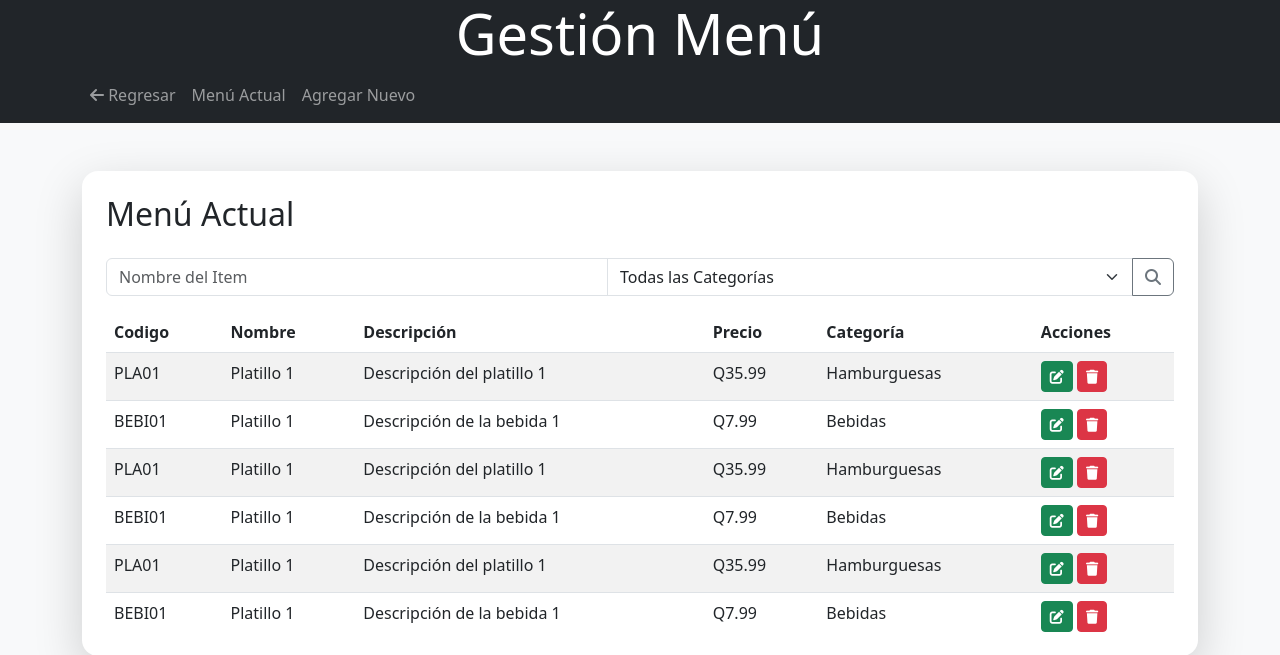
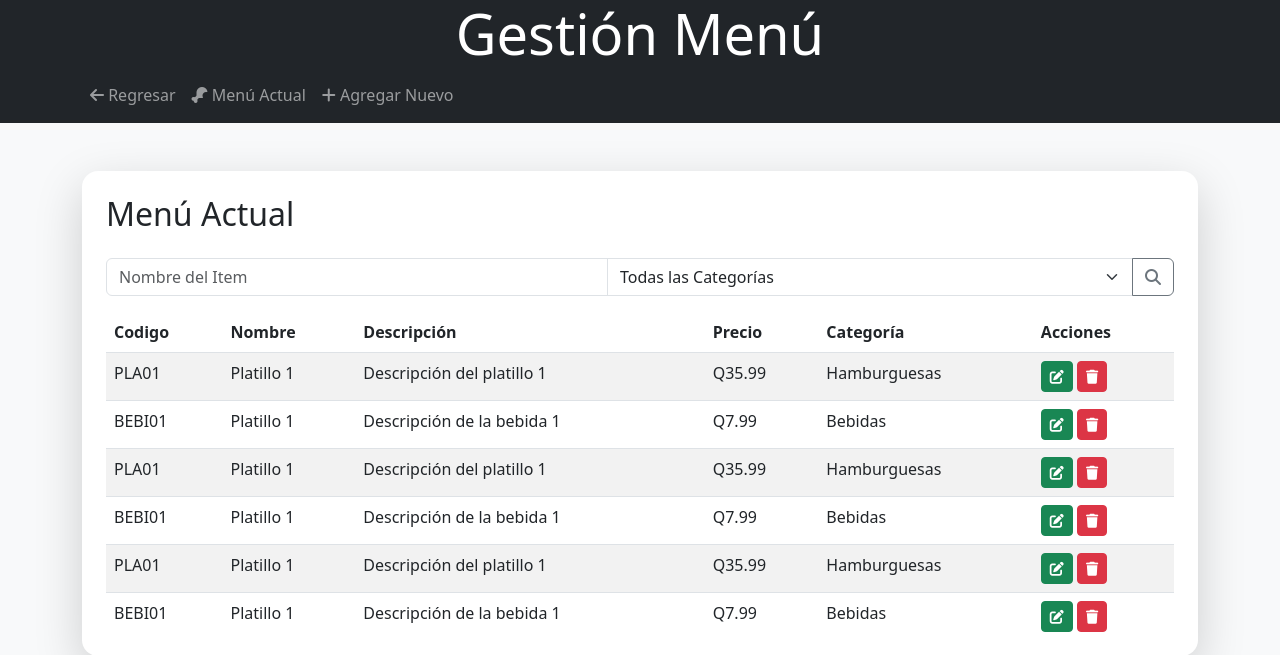
Before and after one commit to jsuhula/sistema-administrativo, a PHP site: page /views/gestion-menu.php in a window 1280 px wide. Shown: the top 655 px of the page. Run offline with PHP 8.4, Linux system fonts and the light colour scheme; the visitor is signed in with stand-in values (Sample User, id 1).

Commit message:
[ADD] Se agregaron iconos a las opciones de navegacion entre los diferentes modulos

```diff
--- a/index.php
+++ b/index.php
@@ -44,7 +44,7 @@ $nombreUsuarioActual = empty($usuarioSesion->NombreUsuarioSesion) ? $usuarioSesi
                         <a class="nav-link" href="views/gestion-nomina.php"><i class="fa-regular fa-folder-open"></i> Nómina</a>
                     </li>
                     <li class="nav-item">
-                        <a class="nav-link" href="views/gestion-empleados.php"><i class="fa-solid fa-users-gear"></i> Empleados</a>
+                        <a class="nav-link" href="views/gestion-empleados.php"><i class="fa-solid fa-users"></i> Empleados</a>
                     </li>
                     <li class="nav-item">
                         <a class="nav-link" href="views/gestion-menu.php"><i class="fa-solid fa-drumstick-bite"></i> Menú</a>
--- a/views/gestion-menu.php
+++ b/views/gestion-menu.php
@@ -32,10 +32,10 @@ if (!$_SESSION) {
                         <a id="regresar" class="nav-link" href="/index.php"><i class="fas fa-arrow-left"></i> Regresar</a>
                     </li>
                     <li class="nav-item">
-                        <a class="nav-link" href="#lista-menu">Menú Actual</a>
+                        <a class="nav-link" href="#lista-menu"><i class="fa-solid fa-drumstick-bite"></i> Menú Actual</a>
                     </li>
                     <li class="nav-item">
-                        <a class="nav-link" href="#agregar-nuevo">Agregar Nuevo</a>
+                        <a class="nav-link" href="#agregar-nuevo"><i class="fa-solid fa-plus"></i> Agregar Nuevo</a>
                     </li>
                 </ul>
             </div>
--- a/views/reportes.php
+++ b/views/reportes.php
@@ -32,10 +32,10 @@ if (!$_SESSION) {
                         <a id="regresar" class="nav-link" href="../index.php"><i class="fas fa-arrow-left"></i> Regresar</a>
                     </li>
                     <li class="nav-item">
-                        <a class="nav-link" href="javascript:void(0);" onclick="showSection('ventas')">Ventas</a>
+                        <a class="nav-link" href="javascript:void(0);" onclick="showSection('ventas')"><i class="fas fa-cart-shopping"></i> Ventas</a>
                     </li>
                     <li class="nav-item">
-                        <a class="nav-link" href="javascript:void(0);" onclick="showSection('cierres-caja')">Cierres de Caja</a>
+                        <a class="nav-link" href="javascript:void(0);" onclick="showSection('cierres-caja')"><i class="fa-solid fa-cash-register"></i> Cierres de Caja</a>
                     </li>
                 </ul>
             </div>
```
